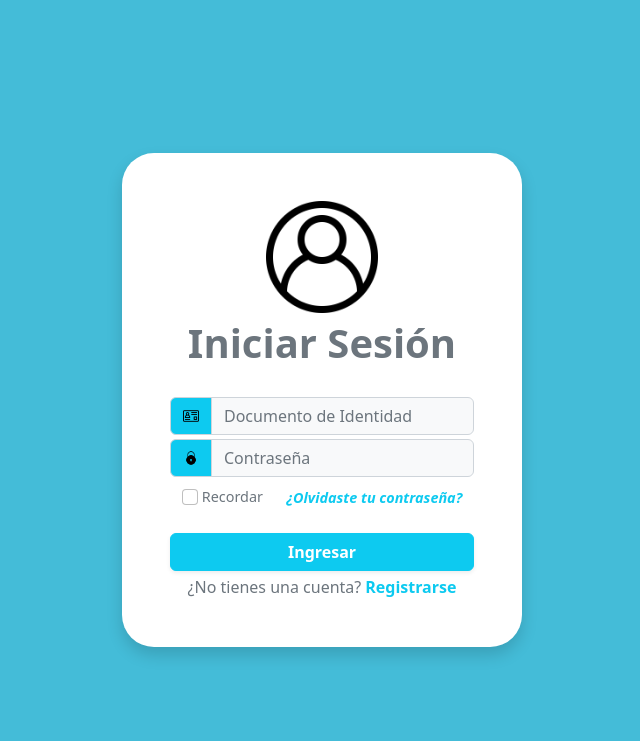
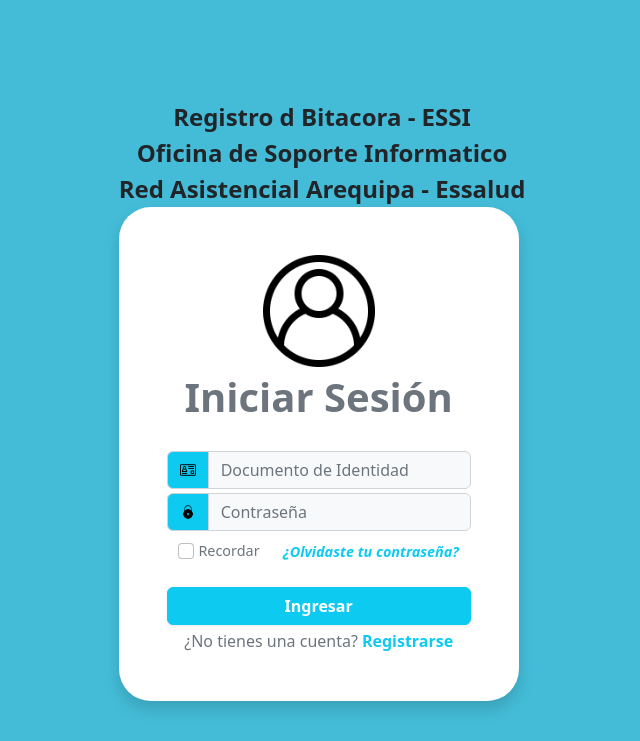
Before and after one commit to HectorRamos788/BITACORA-ESSALUD, a PHP site: page /login.php in a window 1280 px wide. Shown: the top 741 px of the page, without its empty margins (318-958 px from the left). Run offline with PHP 8.4, Linux system fonts and the light colour scheme.

Commit message:
Titulo en  login

```diff
--- a/login.php
+++ b/login.php
@@ -18,7 +18,12 @@
 </head>
 
 <body class="d-flex justify-content-center align-items-center vh-100 " style="background-color: #44bcd8;">
+
   <form action="loginProceso.php" method="POST">
+  <div class="text-center fs-4 fw-bold">Registro d Bitacora - ESSI</div>
+  <div class="text-center fs-4 fw-bold">Oficina de Soporte Informatico</div>
+  <div class="text-center fs-4 fw-bold">Red Asistencial Arequipa - Essalud</div>
+
     <div class="bg-white p-5 rounded-5 text-secondary shadow" style="width: 25rem">
       <div class="d-flex justify-content-center">
         <img src="login/logo/logo.png" alt="login-icon" style="height: 7rem" />
```
